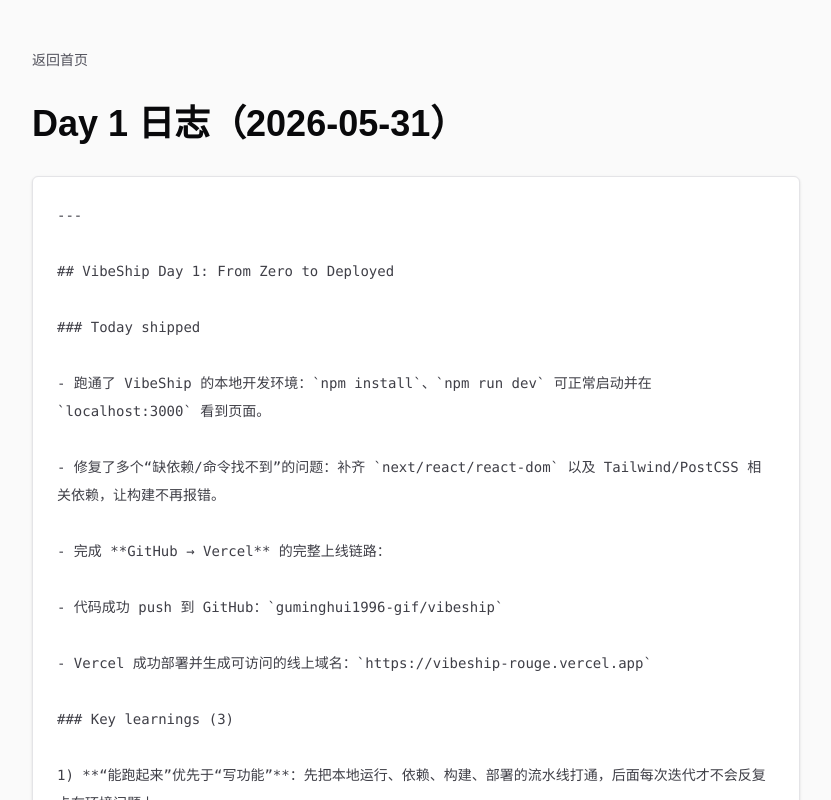
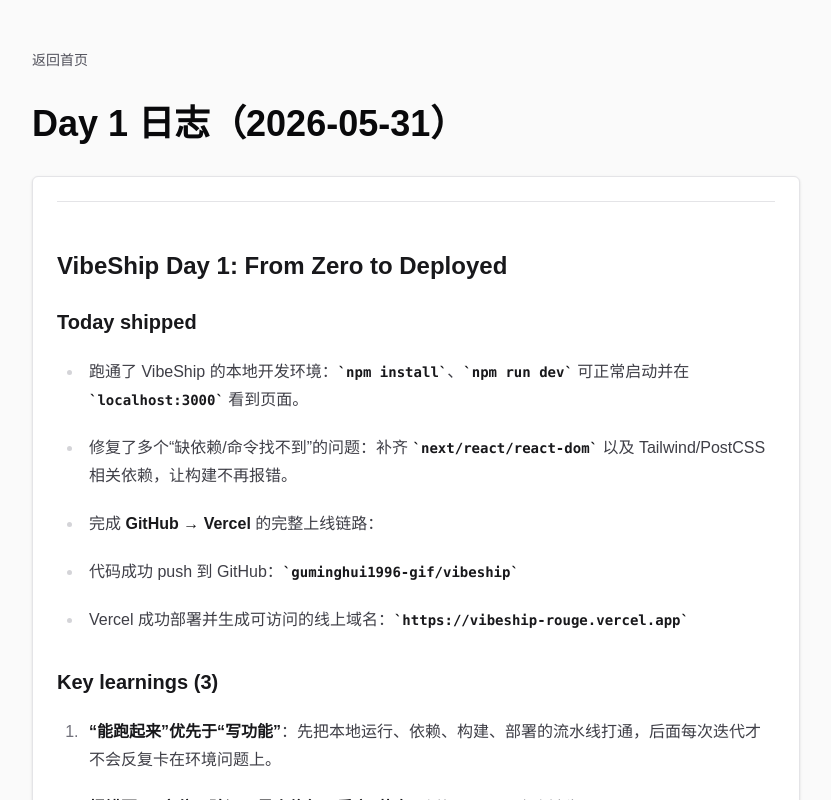
Before and after one commit to guminghui1996-gif/vibeship, a Next.js app: page /logs/2026-05-31 in a window 1280 px wide. Shown: the top 800 px of the page, without its empty margins (224-1055 px from the left). Built offline with nearby package versions, Linux system fonts and the light colour scheme.

Commit message:
render logs as markdown

```diff
--- /dev/null
+++ b/app/components/Markdown.tsx
@@ -0,0 +1,14 @@
+import ReactMarkdown from "react-markdown";
+import remarkGfm from "remark-gfm";
+
+type MarkdownProps = {
+  content: string;
+};
+
+export default function Markdown({ content }: MarkdownProps) {
+  return (
+    <div className="prose prose-zinc max-w-none">
+      <ReactMarkdown remarkPlugins={[remarkGfm]}>{content}</ReactMarkdown>
+    </div>
+  );
+}
--- a/app/globals.css
+++ b/app/globals.css
@@ -1,4 +1,5 @@
 @import "tailwindcss";
+@config "../tailwind.config.mjs";
 
 :root {
   --background: #ffffff;
--- a/app/logs/2026-05-31/page.tsx
+++ b/app/logs/2026-05-31/page.tsx
@@ -1,40 +1,15 @@
+import { readFile } from "node:fs/promises";
+import path from "node:path";
 import Link from "next/link";
+import Markdown from "@/app/components/Markdown";
 
-const markdown = [
-  "---",
-  "",
-  "## VibeShip Day 1: From Zero to Deployed",
-  "",
-  "### Today shipped",
-  "",
-  "- 跑通了 VibeShip 的本地开发环境：`npm install`、`npm run dev` 可正常启动并在 `localhost:3000` 看到页面。",
-  "",
-  "- 修复了多个“缺依赖/命令找不到”的问题：补齐 `next/react/react-dom` 以及 Tailwind/PostCSS 相关依赖，让构建不再报错。",
-  "",
-  "- 完成 **GitHub → Vercel** 的完整上线链路：",
-  "",
-  "- 代码成功 push 到 GitHub：`guminghui1996-gif/vibeship`",
-  "",
-  "- Vercel 成功部署并生成可访问的线上域名：`https://vibeship-rouge.vercel.app`",
-  "",
-  "### Key learnings (3)",
-  "",
-  "1) **“能跑起来”优先于“写功能”**：先把本地运行、依赖、构建、部署的流水线打通，后面每次迭代才不会反复卡在环境问题上。",
-  "",
-  "2) **报错要用“定位→验证→最小修复→重启”节奏**：例如 `next` 命令缺失、`@tailwindcss/postcss` 缺失，本质都是依赖链问题，按提示补齐即可。",
-  "",
-  "3) **浏览器能访问 ≠ Git 能访问**：`git push` 失败时，要区分是代码问题还是网络/代理问题；给 Git 单独配置代理后，push 才真正跑通。",
-  "",
-  "### Tomorrow plan (3)",
-  "",
-  "1) **把项目整理成“标准可持续迭代”的状态**：检查 `package.json` 依赖是否完整、README 写清楚启动/部署方式。",
-  "",
-  "2) **进入最小功能闭环**：Supabase 建库 + Email 登录 + 新建 Project + 新建 Log。",
-  "",
-  "3) **固定公开构建流程**：每天一条日志 + 复盘模板。"
-].join("\n");
+async function getLogContent() {
+  return readFile(path.join(process.cwd(), "logs", "2026-05-31.md"), "utf8");
+}
 
-export default function DayOneLogPage() {
+export default async function DayOneLogPage() {
+  const markdown = await getLogContent();
+
   return (
     <main className="min-h-screen bg-zinc-50 px-6 py-12 text-zinc-950">
       <article className="mx-auto w-full max-w-3xl">
@@ -47,9 +22,9 @@
         <h1 className="mt-8 text-3xl font-semibold tracking-normal sm:text-4xl">
           Day 1 日志（2026-05-31）
         </h1>
-        <pre className="mt-8 whitespace-pre-wrap rounded-md border border-zinc-200 bg-white p-6 text-sm leading-7 text-zinc-700 shadow-sm">
-          {markdown}
-        </pre>
+        <div className="mt-8 rounded-md border border-zinc-200 bg-white p-6 shadow-sm">
+          <Markdown content={markdown} />
+        </div>
       </article>
     </main>
   );
--- a/app/logs/2026-06-01/page.tsx
+++ b/app/logs/2026-06-01/page.tsx
@@ -1,47 +1,24 @@
+import { readFile } from "node:fs/promises";
+import path from "node:path";
 import Link from "next/link";
+import Markdown from "@/app/components/Markdown";
 
-const markdown = [
-  "---",
-  "",
-  "## VibeShip Day 2: Add /logs Page",
-  "",
-  "### Today shipped",
-  "",
-  "- 新增 `/logs` 页面：创建 `app/logs/page.tsx`，标题为“日志列表”。",
-  "",
-  "- 列表里包含 `2026-05-31`，点击可进入 `/logs/2026-05-31`。",
-  "",
-  "- 用 Tailwind 做了一个简洁的列表卡片样式。",
-  "",
-  "- 本地验证通过：`npm run dev` 访问 `/logs` 返回 200；`npm run build` 通过并包含 `/logs` 路由。",
-  "",
-  "### Key learnings (3)",
-  "",
-  "1) 路由的映射更清晰：`app/logs/page.tsx` 就对应 `/logs`，文件夹结构就是网址结构。",
-  "",
-  "2) 先做“最小可用页面”更稳：先把列表跑通，再考虑动态路由/数据库接入。",
-  "",
-  "3) 版本化习惯继续强化：每完成一个小功能就 `git add/commit/push`，让线上自动更新。",
-  "",
-  "### Tomorrow plan (3)",
-  "",
-  "1) 继续补齐日志展示：让站内可以稳定展示每一天的日志。",
-  "",
-  "2) 开始 Supabase：建 `projects/logs` 表 + Email 登录（只做最小闭环）。",
-  "",
-  "3) 优化首页入口：从“只有 Day1”变成“最新日志 + 跳转日志列表”。"
-].join("\n");
+async function getLogContent() {
+  return readFile(path.join(process.cwd(), "logs", "2026-06-01.md"), "utf8");
+}
 
-export default function DayTwoLogPage() {
+export default async function DayTwoLogPage() {
+  const markdown = await getLogContent();
+
   return (
     <main className="min-h-screen bg-zinc-50 px-6 py-12 text-zinc-950">
       <article className="mx-auto w-full max-w-3xl">
         <h1 className="text-3xl font-semibold tracking-normal sm:text-4xl">
           Day 2 日志（2026-06-01）
         </h1>
-        <pre className="mt-8 whitespace-pre-wrap rounded-md border border-zinc-200 bg-white p-6 text-sm leading-7 text-zinc-700 shadow-sm">
-          {markdown}
-        </pre>
+        <div className="mt-8 rounded-md border border-zinc-200 bg-white p-6 shadow-sm">
+          <Markdown content={markdown} />
+        </div>
         <nav className="mt-8 flex flex-wrap gap-4">
           <Link
             className="text-sm font-medium text-zinc-600 transition hover:text-zinc-950"
--- a/package.json
+++ b/package.json
@@ -11,10 +11,13 @@
   "dependencies": {
     "next": "^16.2.6",
     "react": "^19.2.6",
-    "react-dom": "^19.2.6"
+    "react-dom": "^19.2.6",
+    "react-markdown": "^10.1.0",
+    "remark-gfm": "^4.0.1"
   },
   "devDependencies": {
     "@tailwindcss/postcss": "^4.3.0",
+    "@tailwindcss/typography": "^0.5.19",
     "@types/node": "25.9.1",
     "@types/react": "19.2.15",
     "autoprefixer": "^10.5.0",
--- /dev/null
+++ b/tailwind.config.mjs
@@ -0,0 +1,12 @@
+import typography from "@tailwindcss/typography";
+
+/** @type {import('tailwindcss').Config} */
+const config = {
+  content: [
+    "./app/**/*.{js,ts,jsx,tsx,md,mdx}",
+    "./components/**/*.{js,ts,jsx,tsx,md,mdx}"
+  ],
+  plugins: [typography]
+};
+
+export default config;
```
Also changed, not shown: 1 other file (tests, documents, lock files or other folders).
